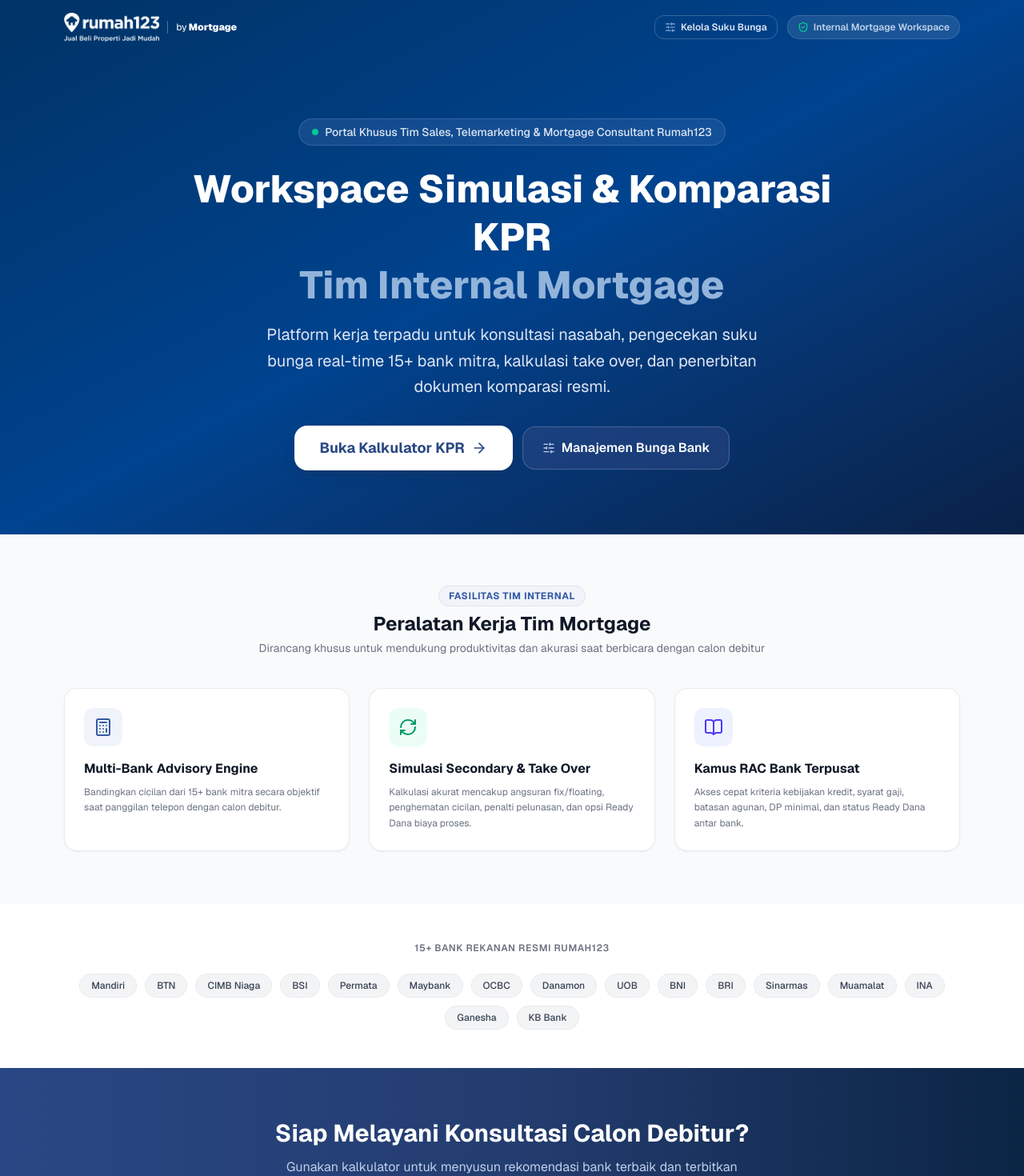
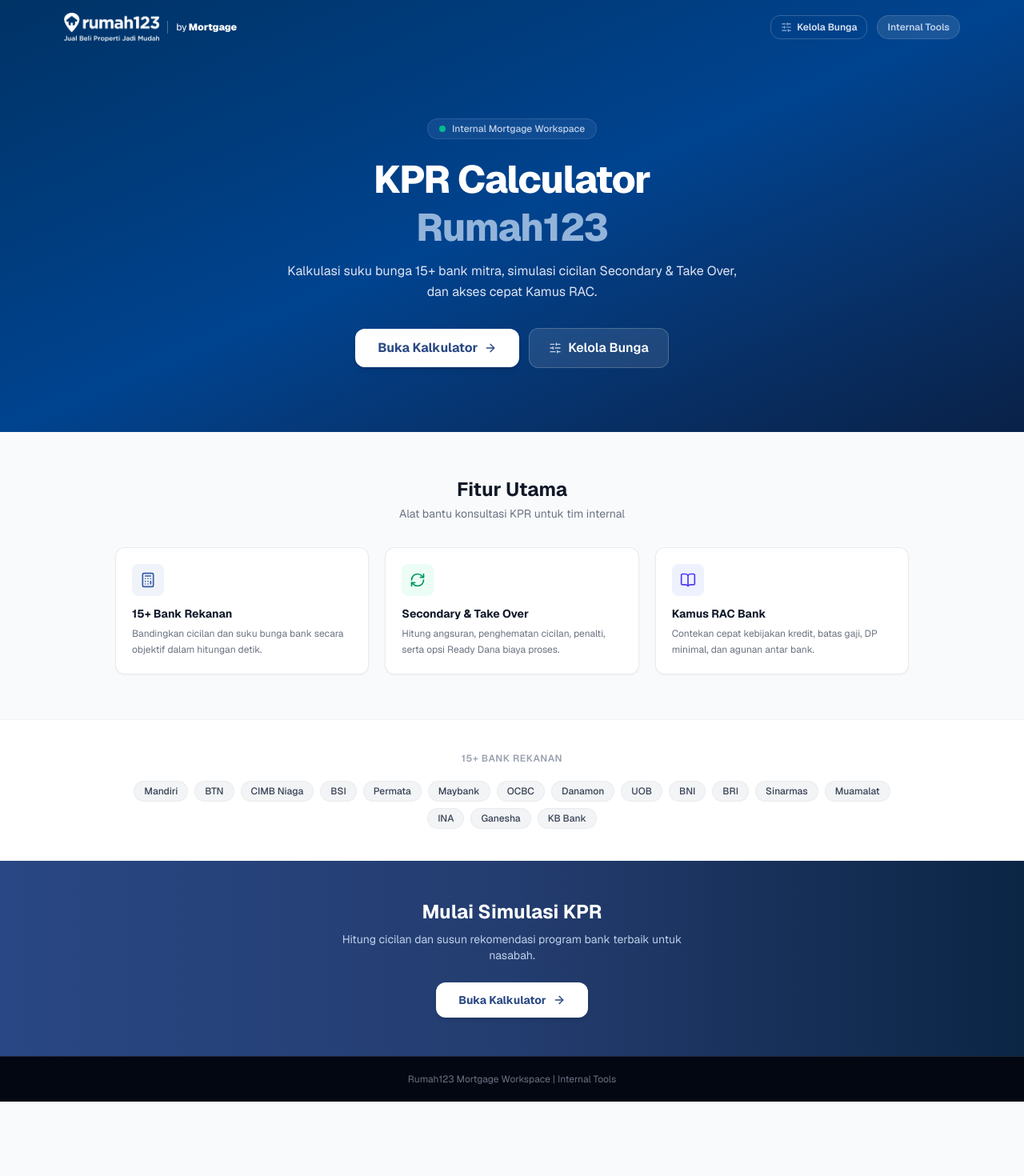
Before and after one commit to raybunaken/KPR-Calculator-R123, a Next.js app: page / in a window 1280 px wide. Shown: the top 1470 px of the page at 80% size. After the commit the page ends 1377 px from the top, so only its background shows below. Built offline with nearby package versions, Linux system fonts and the light colour scheme.

Commit message:
refactor: simplify homepage hero text to be concise and punchy

```diff
--- a/app/page.tsx
+++ b/app/page.tsx
@@ -2,10 +2,7 @@
 import {
   ArrowRight,
   Calculator,
-  TrendingDown,
   RefreshCw,
-  Building2,
-  ShieldCheck,
   SlidersHorizontal,
   BookOpen,
 } from "lucide-react";
@@ -24,92 +21,89 @@
               className="text-xs font-semibold px-3 py-1.5 rounded-xl border border-white/20 text-blue-100 hover:bg-white/10 transition-colors flex items-center gap-1.5"
             >
               <SlidersHorizontal className="w-3.5 h-3.5 text-blue-300" />
-              <span className="hidden sm:inline">Kelola Suku Bunga</span>
+              <span className="hidden sm:inline">Kelola Bunga</span>
             </Link>
-            <div className="flex items-center gap-1.5 text-xs text-blue-200 bg-white/10 px-3 py-1.5 rounded-full border border-white/15">
-              <ShieldCheck className="w-3.5 h-3.5 text-emerald-400" />
-              <span className="font-semibold">Internal Mortgage Workspace</span>
-            </div>
+            <span className="text-xs font-semibold text-blue-200 bg-white/10 px-3 py-1.5 rounded-full border border-white/15">
+              Internal Tools
+            </span>
           </div>
         </nav>
 
-        <div className="max-w-4xl mx-auto px-4 py-20 text-center">
-          <div className="inline-flex items-center gap-2 bg-blue-500/30 border border-blue-400/40 rounded-full px-4 py-1.5 text-xs sm:text-sm text-blue-100 mb-6 backdrop-blur-xs font-medium">
+        <div className="max-w-3xl mx-auto px-4 py-16 sm:py-20 text-center">
+          <div className="inline-flex items-center gap-2 bg-blue-500/25 border border-blue-400/30 rounded-full px-3.5 py-1 text-xs text-blue-200 mb-5 backdrop-blur-xs font-medium">
             <span className="w-2 h-2 bg-emerald-400 rounded-full animate-pulse" />
-            Portal Khusus Tim Sales, Telemarketing & Mortgage Consultant Rumah123
+            Internal Mortgage Workspace
           </div>
 
-          <h1 className="text-4xl sm:text-5xl font-extrabold mb-4 leading-tight">
-            Workspace Simulasi & Komparasi KPR
+          <h1 className="text-4xl sm:text-5xl font-extrabold mb-3 leading-tight tracking-tight">
+            KPR Calculator
             <br />
-            <span className="text-blue-300">Tim Internal Mortgage</span>
+            <span className="text-blue-300">Rumah123</span>
           </h1>
-          <p className="text-blue-100 text-base sm:text-xl mb-8 max-w-2xl mx-auto leading-relaxed">
-            Platform kerja terpadu untuk konsultasi nasabah, pengecekan suku bunga real-time 15+ bank mitra, kalkulasi take over, dan penerbitan dokumen komparasi resmi.
+
+          <p className="text-blue-100 text-sm sm:text-base mb-8 max-w-xl mx-auto leading-relaxed">
+            Kalkulasi suku bunga 15+ bank mitra, simulasi cicilan Secondary & Take Over, dan akses cepat Kamus RAC.
           </p>
 
           <div className="flex items-center justify-center gap-3 flex-wrap">
             <Link
               href="/calculator"
-              className="inline-flex items-center gap-2 bg-white text-blue-700 font-bold px-8 py-3.5 rounded-2xl hover:bg-blue-50 transition-all shadow-lg shadow-blue-900/30 text-base sm:text-lg cursor-pointer"
+              className="inline-flex items-center gap-2 bg-white text-blue-700 font-bold px-7 py-3 rounded-xl hover:bg-blue-50 transition-all shadow-md text-sm sm:text-base cursor-pointer"
             >
-              <span>Buka Kalkulator KPR</span>
-              <ArrowRight className="w-5 h-5" />
+              <span>Buka Kalkulator</span>
+              <ArrowRight className="w-4 h-4" />
             </Link>
             <Link
               href="/admin/products"
-              className="inline-flex items-center gap-2 bg-blue-700/60 hover:bg-blue-700/80 text-white font-semibold px-6 py-3.5 rounded-2xl border border-white/20 transition-all text-base cursor-pointer"
+              className="inline-flex items-center gap-2 bg-white/10 hover:bg-white/15 text-white font-semibold px-6 py-3 rounded-xl border border-white/20 transition-all text-sm sm:text-base cursor-pointer"
             >
               <SlidersHorizontal className="w-4 h-4 text-blue-200" />
-              <span>Manajemen Bunga Bank</span>
+              <span>Kelola Bunga</span>
             </Link>
           </div>
         </div>
       </header>
 
       {/* Features */}
-      <section className="max-w-6xl mx-auto px-4 py-16">
-        <div className="text-center mb-10">
-          <span className="text-xs font-bold text-blue-600 uppercase tracking-wider bg-blue-50 px-3 py-1 rounded-full border border-blue-100">
-            Fasilitas Tim Internal
-          </span>
-          <h2 className="text-2xl font-bold text-gray-900 mt-2">
-            Peralatan Kerja Tim Mortgage
+      <section className="max-w-5xl mx-auto px-4 py-14">
+        <div className="text-center mb-8">
+          <h2 className="text-xl sm:text-2xl font-bold text-gray-900">
+            Fitur Utama
           </h2>
-          <p className="text-sm text-gray-500 mt-1">
-            Dirancang khusus untuk mendukung produktivitas dan akurasi saat berbicara dengan calon debitur
+          <p className="text-xs sm:text-sm text-gray-500 mt-1">
+            Alat bantu konsultasi KPR untuk tim internal
           </p>
         </div>
 
-        <div className="grid md:grid-cols-3 gap-6">
+        <div className="grid md:grid-cols-3 gap-5">
           <FeatureCard
-            icon={<Calculator className="w-6 h-6 text-blue-600" />}
-            title="Multi-Bank Advisory Engine"
-            desc="Bandingkan cicilan dari 15+ bank mitra secara objektif saat panggilan telepon dengan calon debitur."
+            icon={<Calculator className="w-5 h-5 text-blue-600" />}
+            title="15+ Bank Rekanan"
+            desc="Bandingkan cicilan dan suku bunga bank secara objektif dalam hitungan detik."
             bg="bg-blue-50"
           />
           <FeatureCard
-            icon={<RefreshCw className="w-6 h-6 text-emerald-600" />}
-            title="Simulasi Secondary & Take Over"
-            desc="Kalkulasi akurat mencakup angsuran fix/floating, penghematan cicilan, penalti pelunasan, dan opsi Ready Dana biaya proses."
+            icon={<RefreshCw className="w-5 h-5 text-emerald-600" />}
+            title="Secondary & Take Over"
+            desc="Hitung angsuran, penghematan cicilan, penalti, serta opsi Ready Dana biaya proses."
             bg="bg-emerald-50"
           />
           <FeatureCard
-            icon={<BookOpen className="w-6 h-6 text-indigo-600" />}
-            title="Kamus RAC Bank Terpusat"
-            desc="Akses cepat kriteria kebijakan kredit, syarat gaji, batasan agunan, DP minimal, dan status Ready Dana antar bank."
+            icon={<BookOpen className="w-5 h-5 text-indigo-600" />}
+            title="Kamus RAC Bank"
+            desc="Contekan cepat kebijakan kredit, batas gaji, DP minimal, dan agunan antar bank."
             bg="bg-indigo-50"
           />
         </div>
       </section>
 
       {/* Banks */}
-      <section className="bg-white border-t border-gray-100 py-12">
-        <div className="max-w-6xl mx-auto px-4">
-          <p className="text-center text-gray-500 text-xs font-semibold uppercase tracking-wider mb-6">
-            15+ Bank Rekanan Resmi Rumah123
+      <section className="bg-white border-t border-gray-100 py-10">
+        <div className="max-w-5xl mx-auto px-4">
+          <p className="text-center text-gray-400 text-xs font-semibold uppercase tracking-wider mb-5">
+            15+ Bank Rekanan
           </p>
-          <div className="flex flex-wrap justify-center gap-2.5">
+          <div className="flex flex-wrap justify-center gap-2">
             {[
               "Mandiri",
               "BTN",
@@ -130,7 +124,7 @@
             ].map((b) => (
               <span
                 key={b}
-                className="bg-gray-100 text-gray-700 text-xs px-3.5 py-1.5 rounded-full font-medium border border-gray-200/60"
+                className="bg-gray-100 text-gray-700 text-xs px-3 py-1 rounded-full font-medium border border-gray-200/60"
               >
                 {b}
               </span>
@@ -140,26 +134,26 @@
       </section>
 
       {/* CTA Bottom */}
-      <section className="bg-gradient-to-r from-blue-700 via-blue-800 to-[#0B2545] text-white text-center py-16">
-        <div className="max-w-3xl mx-auto px-4">
-          <h2 className="text-2xl sm:text-3xl font-bold mb-3">
-            Siap Melayani Konsultasi Calon Debitur?
+      <section className="bg-gradient-to-r from-blue-700 via-blue-800 to-[#0B2545] text-white text-center py-12">
+        <div className="max-w-2xl mx-auto px-4">
+          <h2 className="text-xl sm:text-2xl font-bold mb-2">
+            Mulai Simulasi KPR
           </h2>
-          <p className="text-blue-200 text-sm sm:text-base mb-8 max-w-xl mx-auto">
-            Gunakan kalkulator untuk menyusun rekomendasi bank terbaik dan terbitkan lembar komparasi resmi.
+          <p className="text-blue-200 text-xs sm:text-sm mb-6 max-w-md mx-auto">
+            Hitung cicilan dan susun rekomendasi program bank terbaik untuk nasabah.
           </p>
           <Link
             href="/calculator"
-            className="inline-flex items-center gap-2 bg-white text-blue-700 font-bold px-8 py-3.5 rounded-2xl hover:bg-blue-50 transition-all text-sm sm:text-base cursor-pointer shadow-md"
+            className="inline-flex items-center gap-2 bg-white text-blue-700 font-bold px-7 py-3 rounded-xl hover:bg-blue-50 transition-all text-sm cursor-pointer shadow-md"
           >
-            <span>Buka Kalkulator KPR</span>
+            <span>Buka Kalkulator</span>
             <ArrowRight className="w-4 h-4" />
           </Link>
         </div>
       </section>
 
-      <footer className="bg-gray-950 text-gray-400 text-center py-6 text-xs border-t border-gray-800">
-        Rumah123 Mortgage Advisory Portal | Khusus Penggunaan Internal Tim Rumah123
+      <footer className="bg-gray-950 text-gray-500 text-center py-5 text-xs border-t border-gray-800">
+        Rumah123 Mortgage Workspace | Internal Tools
       </footer>
     </div>
   );
@@ -177,13 +171,13 @@
   bg: string;
 }) {
   return (
-    <div className="bg-white rounded-2xl p-6 border border-gray-200/80 shadow-xs hover:shadow-md transition-shadow">
+    <div className="bg-white rounded-xl p-5 border border-gray-200/80 shadow-xs hover:shadow-md transition-shadow">
       <div
-        className={`w-12 h-12 rounded-xl ${bg} flex items-center justify-center mb-4`}
+        className={`w-10 h-10 rounded-lg ${bg} flex items-center justify-center mb-3`}
       >
         {icon}
       </div>
-      <h3 className="font-bold text-gray-900 text-base mb-2">{title}</h3>
+      <h3 className="font-bold text-gray-900 text-sm mb-1.5">{title}</h3>
       <p className="text-xs text-gray-500 leading-relaxed">{desc}</p>
     </div>
   );
```
